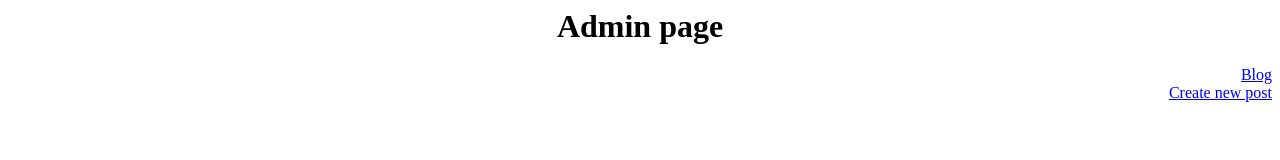
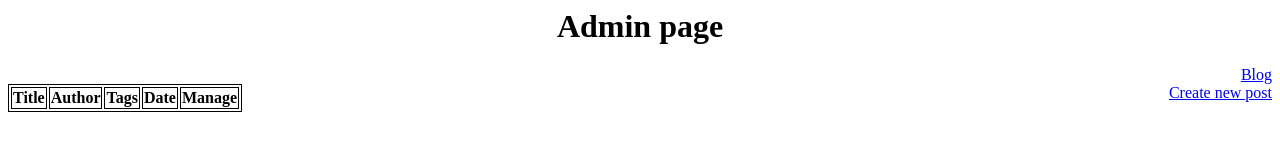
Before and after one commit to esam95/Gruppuppgift, a plain HTML site: page blog-client-template/admin/index.html in a window 1280 px wide. Drawn offline with Linux system fonts and the light colour scheme.

Commit message:
table layout done

```diff
--- a/blog-client-template/admin/css/style.css
+++ b/blog-client-template/admin/css/style.css
@@ -5,3 +5,8 @@ h1 {
 #blog-link {
     float: right;
 }
+tr
+
+th, tr, table {
+    border: 1px solid black;
+}
--- a/blog-client-template/admin/index.html
+++ b/blog-client-template/admin/index.html
@@ -10,7 +10,15 @@
     <a href="C:\Users\EsamGelani\webbkommunikation\Gruppuppgift\blog-client-template\index.html" id="blog-link">Blog</a><br>
     <a href="C:\Users\EsamGelani\webbkommunikation\Gruppuppgift\blog-client-template\admin\create-post.html" id="blog-link">Create new post</a>
 
-
+    <table>
+        <tr>
+            <th>Title</th>
+            <th>Author</th>
+            <th>Tags</th>
+            <th>Date</th>
+            <th>Manage</th>
+        </tr>
+    </table>
 
     <script src="js/manage-posts.js"></script>
 </body>
```
